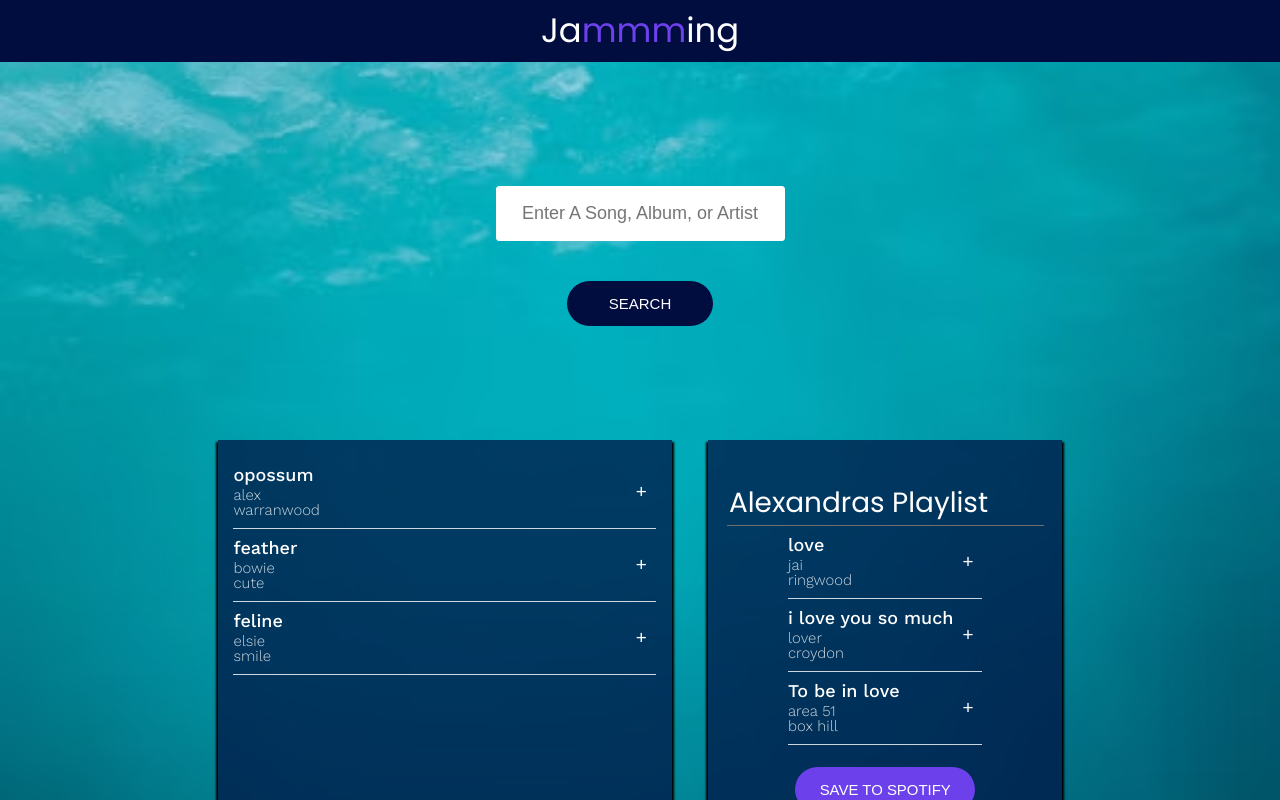
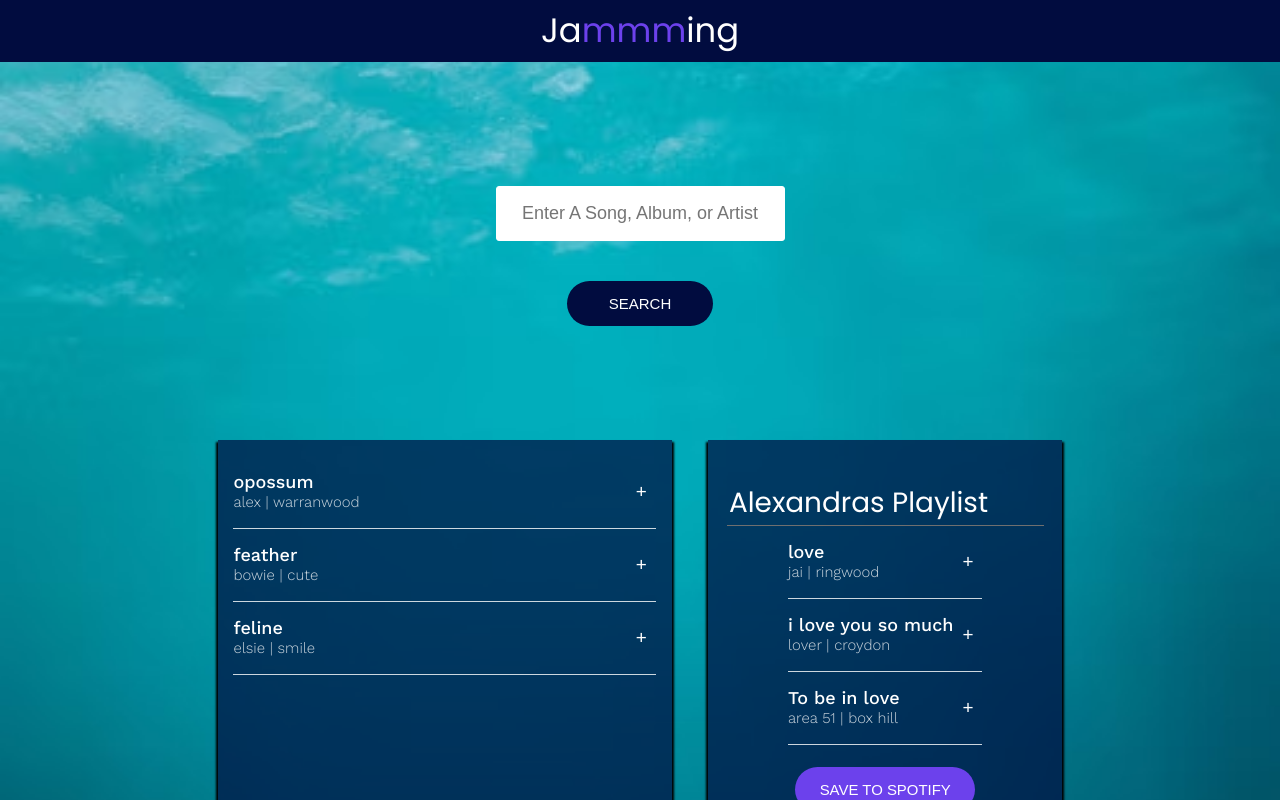
Before and after one commit to alexandralaura/everest, a React (Create React App) app: page / in a window 1280 px wide. Shown: the top 800 px of the page. Built offline with nearby package versions, Linux system fonts and the light colour scheme.

Commit message:
seventh commit

```diff
--- a/src/Components/Track/Track.js
+++ b/src/Components/Track/Track.js
@@ -6,16 +6,24 @@ function Track (props) {
         if (props.isRemoval) {
             return <button className={styles['Track-action']}>-</button>;
         } else {
-            return <button className={styles['Track-action']}>+</button>;
+            return <button className={styles['Track-action']} onClick={passTrack} >+</button>;
         }
+    };
+    function passTrack() {
+
+         return  props.onAdd({
+            id: props.id,
+            name: props.name,
+            artist: props.artist,
+            album: props.album
+          })
     };
     return (
       <div className={styles.Track}>
         <div className={styles['Track-information']}>
           <h3>{props.track.name}</h3>
 
-          <p>{props.artist}</p>
-          <p>{props.album}</p>
+          <p>{props.artist} | {props.album}</p>
         </div>
         {renderAction()}
       </div>
--- a/src/Components/TrackList/TrackList.js
+++ b/src/Components/TrackList/TrackList.js
@@ -7,15 +7,17 @@ function Tracklist (props) {
 
     return (
         <div className={styles.TrackList}>
-        {tracks.map(track =>
+        {tracks.map(track => (
           <Track
+          onAdd={props.onAdd}
+          isRemoval={props.isRemoval}
           track={track}
           key={track.id}
            id={track.id}
           name={track.name}
           artist={track.artist}
           album={track.album}
-          isRemoval={false} />
+           />)
         )}
 
 
```
